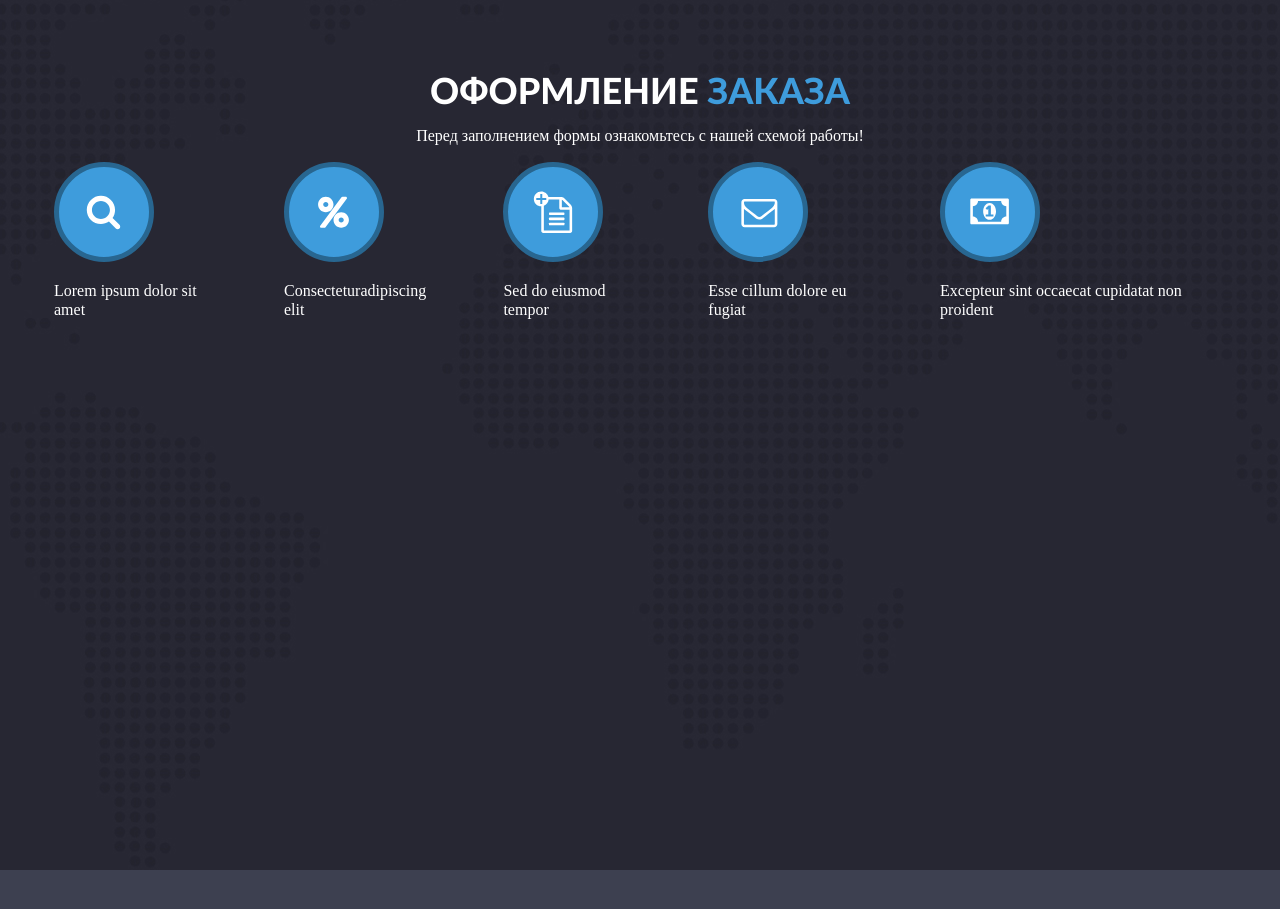
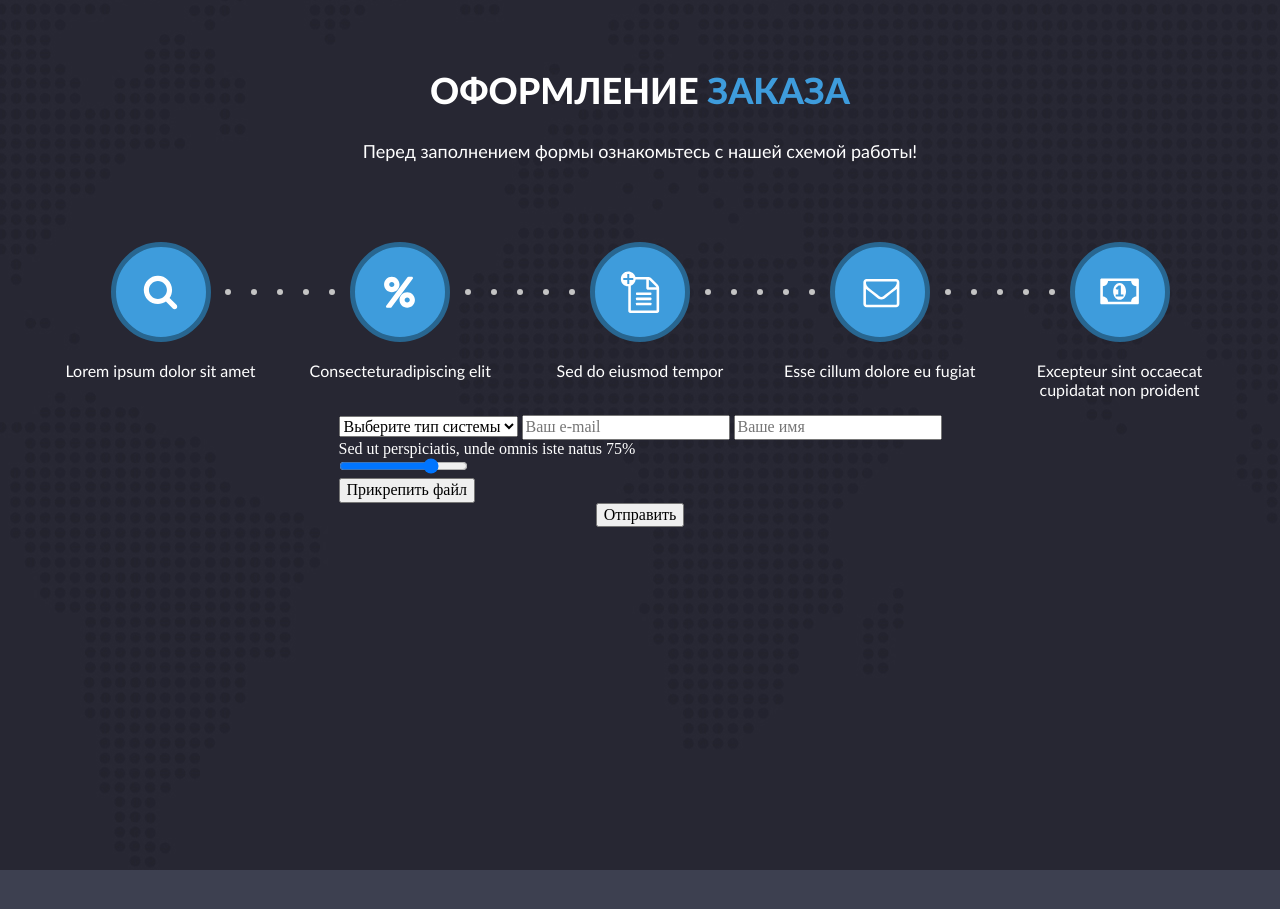
Before and after one commit to bazraider/Layout-busines-site, a website: page src/index.html in a window 1280 px wide. Shown: the part 900-1809 px from the top of the page. Drawn offline with nearby package versions, Linux system fonts and the light colour scheme.

Commit message:
start to do input forms

```diff
--- a/src/index.html
+++ b/src/index.html
@@ -57,27 +57,66 @@
             <img class="order__scheme-img" src="/src/img/search.svg" alt="search">
             <p class="order__scheme-text">Lorem ipsum dolor sit amet</p>
           </div>
-          <span class="order__point"></span>
+          <span class="order__point">
+            <span class="order__point-pseudo"></span>
+          </span>
           <div class="order__scheme-item">
             <img class="order__scheme-img" src="/src/img/discount.svg" alt="discount">
             <p>Сonsecteturadipiscing elit</p>
           </div>
-          <span class="order__point"></span>
+          <span class="order__point">
+            <span class="order__point-pseudo"></span>
+          </span>
           <div class="order__scheme-item">
             <img class="order__scheme-img" src="/src/img/file.svg" alt="file">
             <p>Sed do eiusmod tempor</p>
           </div>
-          <span class="order__point"></span>
+          <span class="order__point">
+            <span class="order__point-pseudo"></span>
+          </span>
           <div class="order__scheme-item">
             <img class="order__scheme-img" src="/src/img/mail.svg" alt="mail">
             <p>Esse cillum dolore eu fugiat</p>
           </div>
-          <span class="order__point"></span>
+          <span class="order__point">
+            <span class="order__point-pseudo"></span>
+          </span>
           <div class="order__scheme-item">
             <img class="order__scheme-img" src="/src/img/cash.svg" alt="cash">
             <p>Excepteur sint occaecat cupidatat non proident</p>
           </div>
         </div>
+        <div class="order__input-form">
+          <select name="Выберите тип системы" id="">
+            <option disabled selected value="">Выберите тип системы</option>
+            <option value="1">Sed ut perspiciatis</option>
+            <option value="2">Nemo enim ipsam</option>
+            <option value="3">Et harum quidem</option>
+            <option value="4">Temporibus autem</option>
+            <option value="5">Itaque earum rerum</option>
+            <option value="6">Nemo enim ipsam</option>
+            <option value="7">Nemo enim ipsam</option>
+            <option value="8">Nemo enim ipsam</option>
+            <option value="9">Nemo enim ipsam</option>
+            <option value="10">Nemo enim ipsam</option>
+            <option value="11">Nemo enim ipsam</option>
+            <option value="12">Nemo enim ipsam</option>
+            <option value="13">Nemo enim ipsam</option>
+            <option value="14">Nemo enim ipsam</option>
+          </select>
+          <input type="email" placeholder="Ваш e-mail">
+          <input type="name" placeholder="Ваше имя">
+          <div class="setter">
+            <div class="text_container">
+              <span>Sed ut perspiciatis, unde omnis iste natus</span>
+              <span id="rangeValue">75%</span>
+            </div>
+            <input type="range" min="0" max="100" step="1" value="75"
+              onchange="document.getElementById('rangeValue').innerHTML = `${this.value}%`;">
+          </div>
+          <button>Прикрепить файл</button>
+        </div>
+        <button>Отправить</button>
       </div>
     </section>
   </main>
--- a/src/styles/styles.scss
+++ b/src/styles/styles.scss
@@ -197,12 +197,77 @@ main {
         }
       }
 
+      .order__description {
+        font-family: 'Lato';
+        font-weight: 400;
+        font-size: 18px;
+        margin: 30px 0 80px 0;
+      }
+
       .order__scheme {
+        width: 1168px;
         display: flex;
-        justify-content: center;
-        align-items: center;
-        gap: 30px;
+        justify-content: space-between;
+        flex-wrap: wrap;
+        text-align: center;
 
+        .order__scheme-item {
+          width: 209px;
+
+          p {
+            font-family: 'Lato';
+            font-weight: 400;
+            font-size: 16px;
+          }
+        }
+
+        .order__point {
+          position: relative;
+          top: 47px;
+          min-width: 6px;
+          height: 6px;
+          border-radius: 50%;
+          background-color: #C4C4C4FF;
+
+          &::after,
+          &::before {
+            content: '';
+            position: absolute;
+            width: 6px;
+            height: 6px;
+            border-radius: 50%;
+            background-color: #C4C4C4FF;
+          }
+
+          &::after {
+            left: 26px;
+          }
+
+          &::before {
+            right: 26px;
+          }
+
+          .order__point-pseudo {
+
+            &::after,
+            &::before {
+              content: '';
+              position: absolute;
+              width: 6px;
+              height: 6px;
+              border-radius: 50%;
+              background-color: #C4C4C4FF;
+            }
+
+            &::after {
+              left: 52px;
+            }
+
+            &::before {
+              right: 52px;
+            }
+          }
+        }
       }
     }
   }
```
Also changed, not shown: src/styles/styles.css, 1 other file.
